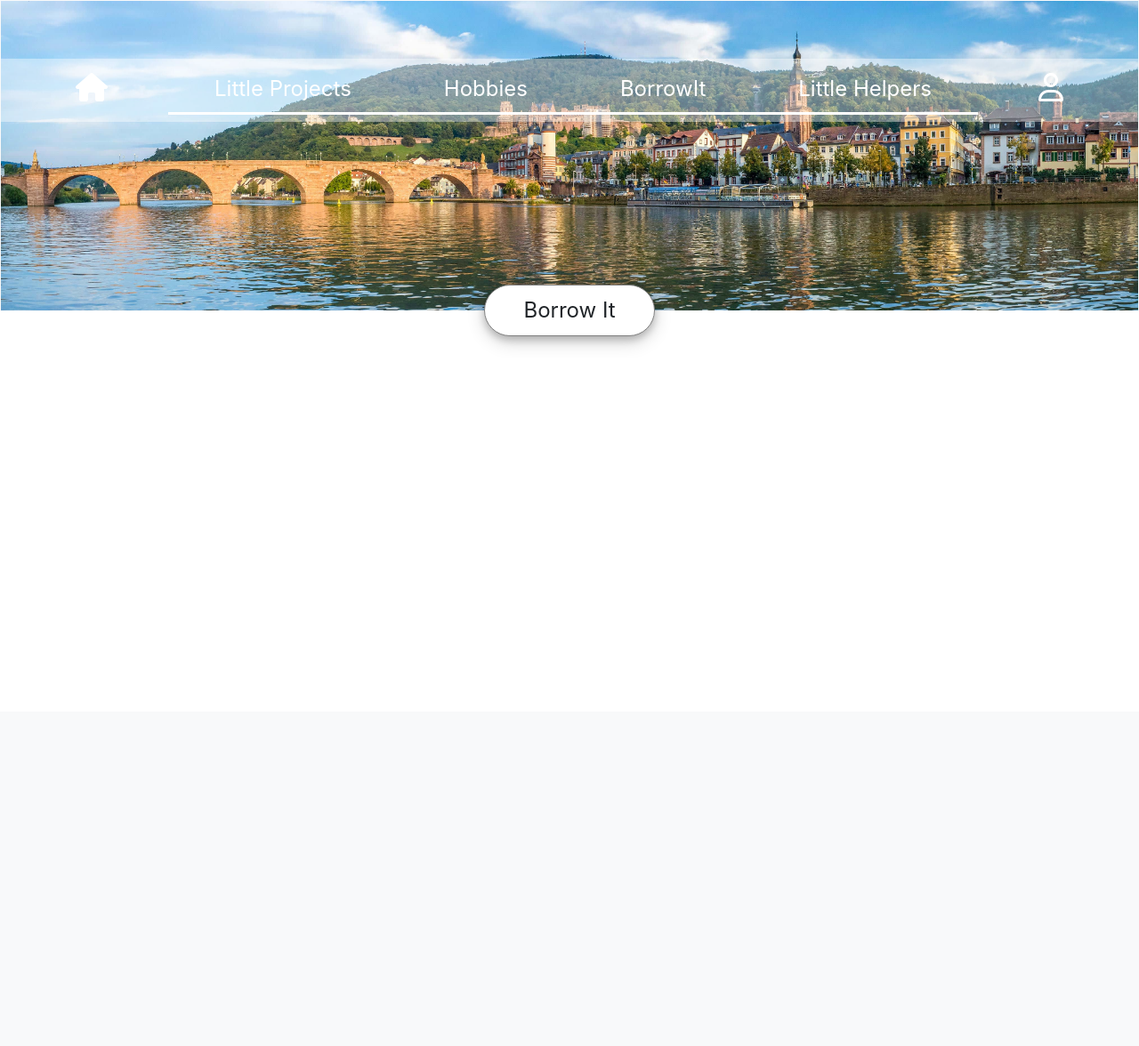
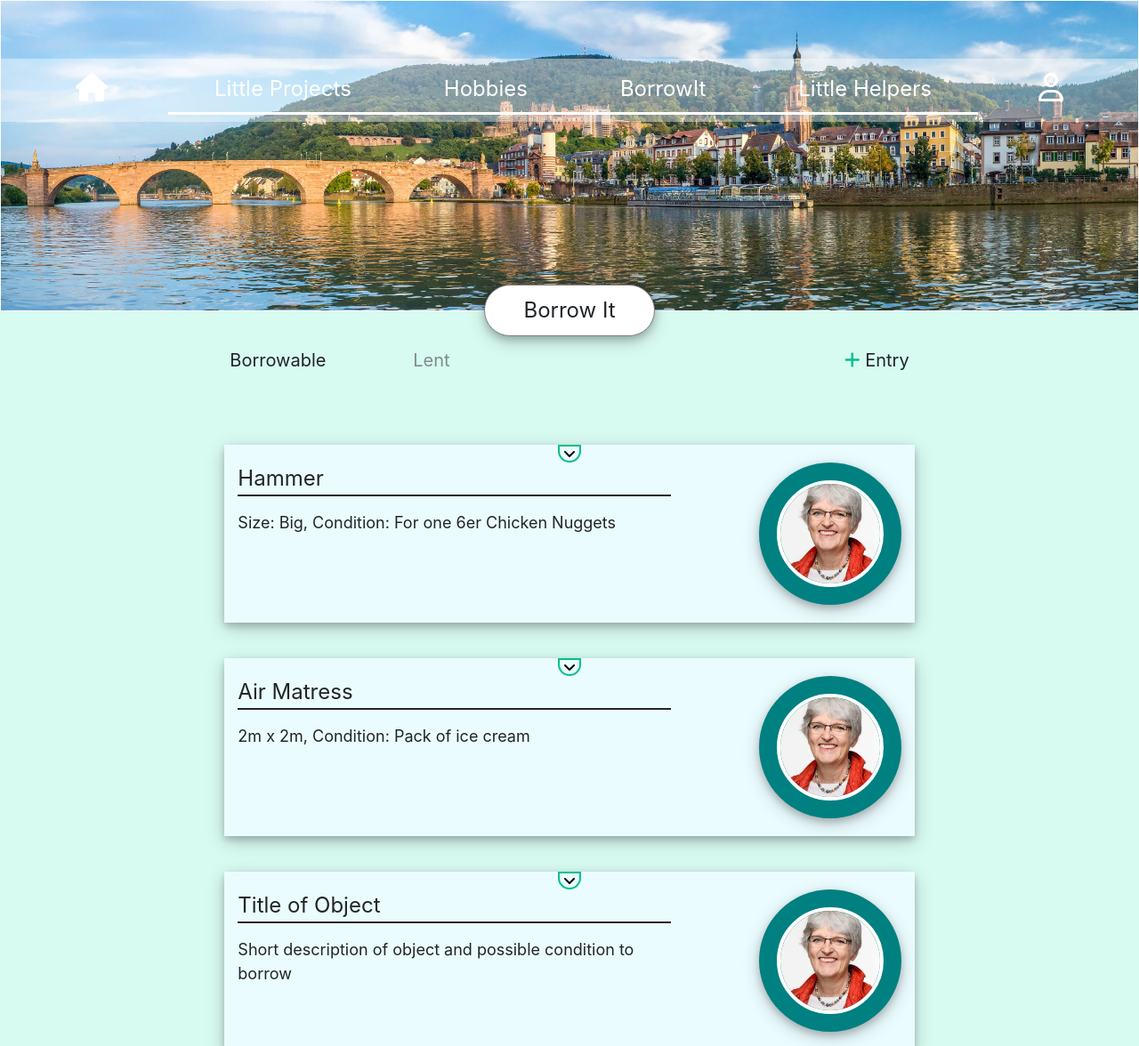
Before and after one commit to mille1992/project5, a Django app: page //borrowIt in a window 1280 px wide. Shown: the whole page at 89% size. Before the commit the page ends 389 px from the top, so only its background shows below. Run offline with Django 3.2, Linux system fonts and the light colour scheme; some libraries are stand-ins or nearby versions.

Commit message:
Add content to borrowIt similar to hobbies

```diff
--- a/project5/yayberhood/static/yayberhood/css/borrowIt.css
+++ b/project5/yayberhood/static/yayberhood/css/borrowIt.css
@@ -0,0 +1,75 @@
+.borrowIt-borrowable{
+    font-size: 20px;
+}
+.borrowIt-lent{
+    font-size: 20px;
+    opacity: 0.5;
+}
+.borrowIt-outer-box{
+    width: 100%;
+    height: auto;
+    background-color: #EBFCFF;
+    margin-top: 40px;
+    box-shadow: 0 4px 8px 0 rgba(0, 0, 0, 0.2), 0 6px 20px 0 rgba(0, 0, 0, 0.19);
+}
+.borrowIt-inner-box{
+    width: 100%;
+    height: auto;
+    background-color: #EBFCFF;
+    padding-bottom: 20px;
+}
+.borrowIt-projectTitle{
+    font-size: 24px;
+    border-bottom: solid;
+    border-width: 2px;
+}
+.borrowIt-projectShortDescription{
+    font-size: 18px;
+}
+.borrowIt-pocket{
+    color: black;
+    border-color: #00c08d;
+    border-style: solid;
+    border-width: 2px;
+    border-bottom-right-radius: 25px;
+    border-bottom-left-radius: 25px;
+    padding-bottom: 0;
+    padding-left: 4px;
+    padding-right: 4px;
+}
+.borrowIt-scrollView{
+    padding: 24px;
+}
+.borrowIt-scrollView::-webkit-scrollbar {
+    width: 8px;               /* width of the entire scrollbar */
+}
+.borrowIt-scrollView::-webkit-scrollbar-track {
+    background: rgb(143, 143, 143);        /* color of the tracking area */
+    border-radius: 20px;       /* roundness of the scroll thumb */
+}
+.borrowIt-scrollView::-webkit-scrollbar-thumb {
+    background-color: #00c08d;    /* color of the scroll thumb */
+    border-radius: 5px;
+}
+.row{
+    margin-left: auto;
+    margin-right: auto;
+}
+.profilePhoto{
+    height: 120px;
+    width: 120px;
+    border-radius: 50%;
+    border-style: solid;
+    border-color: white;
+    border-width: 4px;
+    object-fit: cover;
+}
+.profilePhotoBorder{
+    background-color: teal;
+    border-radius: 50%;
+    width: fit-content;
+    padding: 20px;
+    margin-left: auto;
+    margin-right: 0pc;
+    box-shadow: 0 4px 8px 0 rgba(0, 0, 0, 0.2), 0 6px 20px 0 rgba(0, 0, 0, 0.19);
+}
--- a/project5/yayberhood/templates/yayberhood/borrowIt.html
+++ b/project5/yayberhood/templates/yayberhood/borrowIt.html
@@ -9,7 +9,7 @@
 
 
 {% block stylesheet %}
-    <link href="{% static 'yayberhood/css/hobbies.css' %}" rel="stylesheet">
+    <link href="{% static 'yayberhood/css/borrowIt.css' %}" rel="stylesheet">
 {% endblock %}
 
 
@@ -18,4 +18,80 @@
         <p class="pageTitle">Borrow It</p>
     </div>
 
+    <div class="row">
+        <div class="col-2"></div>
+        <div class="col-8">
+            <div class="row" style="margin-top: 40px;">
+                <div class="col-3" style="padding-left: 30px; text-align: left;">
+                    <p class="borrowIt-borrowable">
+                        Borrowable
+                    </p>
+                </div>
+                <div class="col-3" style="padding-left: 30px; text-align: left;">
+                    <p class="borrowIt-lent">
+                        Lent
+                    </p>
+                </div>
+                <div class="col-6" style="padding-right: 30px; text-align: right;">
+                    <p name="borrowIt-addGroup" style="font-size: 20px;">
+                        <i class="fas fa-plus" style="font-size: 20px; vertical-align: middle; color: #00c08d; padding-bottom: 3px;"></i>
+                        Entry
+                    </p>
+                </div>
+            </div>
+            <div class="borrowIt-scrollView" style="margin-top: 40px; overflow-y: scroll; max-height: 700px; display: block;">
+                <div class="row borrowIt-outer-box" style="margin-top: 0px;">
+                    <div class="row">
+                        <i class="fas fa-angle-down borrowIt-pocket"></i>
+                    </div>
+                    <div class="row borrowIt-inner-box">
+                        <div class="col-8">
+                            <p class="borrowIt-projectTitle">Hammer</p>
+                            <p class="borrowIt-projectShortDescription"> Size: Big, Condition: For one 6er Chicken Nuggets </p>
+                        </div>
+                        <div class="col-4">
+                            <div class="profilePhotoBorder">
+                                <img class="profilePhoto" src="{% static 'yayberhood/img/ProfileGabi.jpg' %}">
+                            </div>
+                        </div>
+                    </div>
+                </div>
+                <div class="row borrowIt-outer-box">
+                    <div class="row">
+                        <i class="fas fa-angle-down borrowIt-pocket"></i>
+                    </div>
+                    <div class="row borrowIt-inner-box">
+                        <div class="col-8">
+                            <p class="borrowIt-projectTitle"> Air Matress</p>
+                            <p class="borrowIt-projectShortDescription"> 2m x 2m, Condition: Pack of ice cream </p>
+                        </div>
+                        <div class="col-4">
+                            <div class="profilePhotoBorder">
+                                <img class="profilePhoto" src="{% static 'yayberhood/img/ProfileGabi.jpg' %}">
+                            </div>
+                        </div>
+                    </div>
+                </div>
+                <div class="row borrowIt-outer-box">
+                    <div class="row">
+                        <i class="fas fa-angle-down borrowIt-pocket"></i>
+                    </div>
+                    <div class="row borrowIt-inner-box">
+                        <div class="col-8">
+                            <p class="borrowIt-projectTitle"> Title of Object</p>
+                            <p class="borrowIt-projectShortDescription"> Short description of object and possible condition to borrow </p>
+                        </div>
+                        <div class="col-4">
+                            <div class="profilePhotoBorder">
+                                <img class="profilePhoto" src="{% static 'yayberhood/img/ProfileGabi.jpg' %}">
+                            </div>
+                        </div>
+                    </div>
+                </div>
+
+            </div>
+        </div>
+        <div class="col-2"></div>
+    </div>
+
 {% endblock %}
```
Also changed, not shown: project5/yayberhood/templates/yayberhood/hobbiesCategoryEntries.html (deleted, +0 -92 lines).
